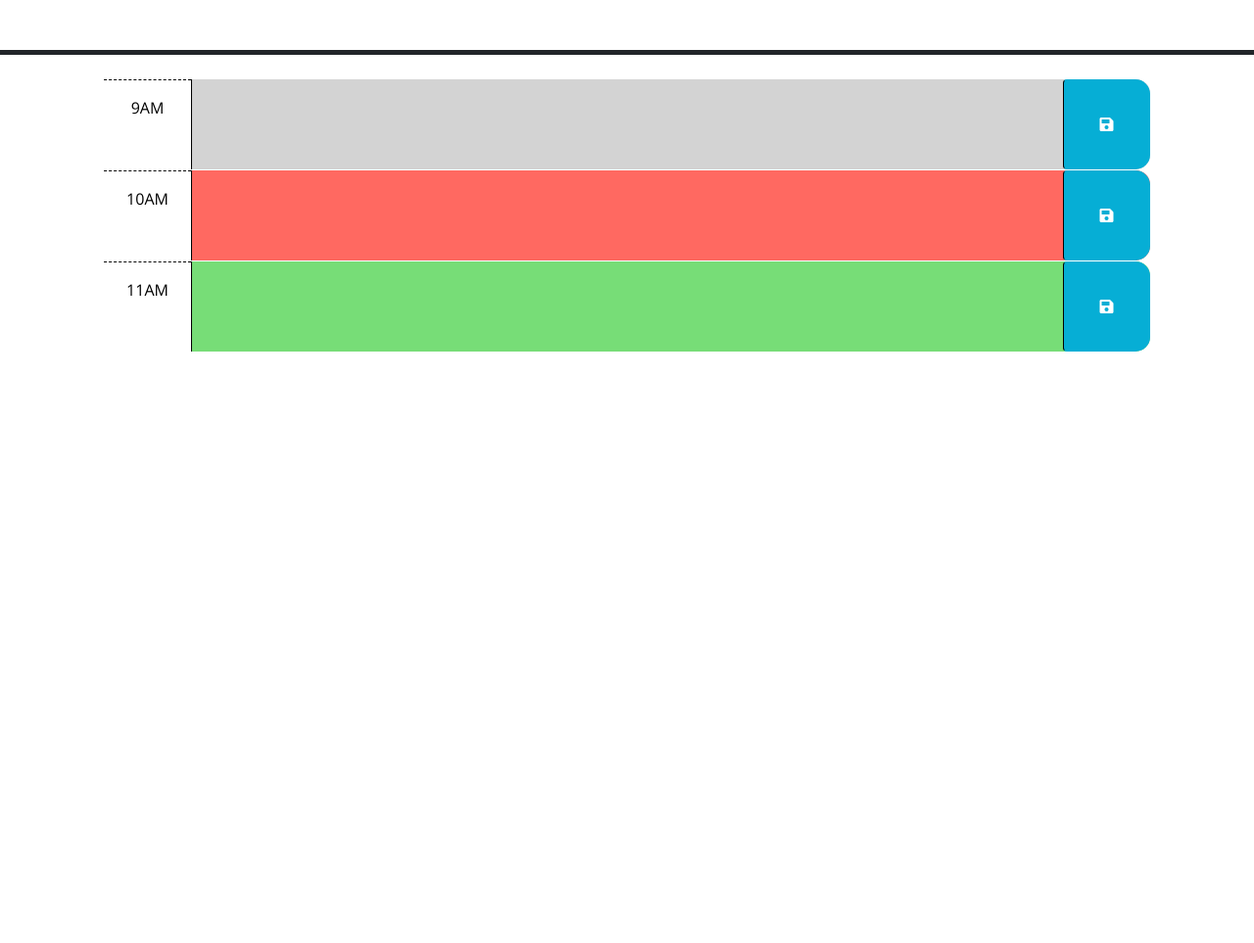
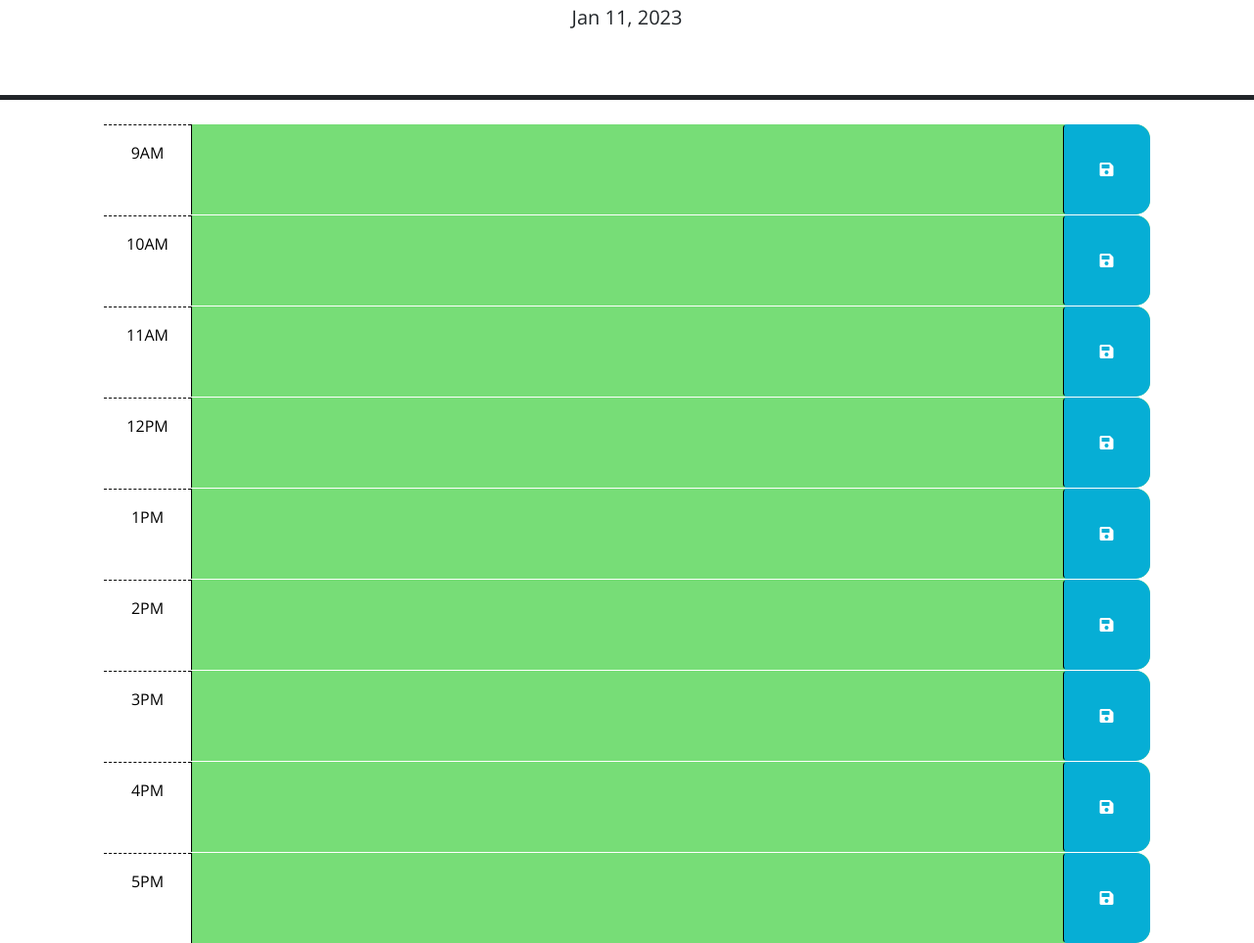
Before and after one commit to p0ptartz/Work-Day-Scheduler-HW05, a plain HTML site: page index.html in a window 1280 px wide. Shown: the part 176-1139 px from the top of the page at 98% size. Before the commit the page ends 800 px from the top, so only its background shows below. Drawn offline with nearby package versions, Linux system fonts and the light colour scheme.

Commit message:
update JS

```diff
--- a/index.html
+++ b/index.html
@@ -1,23 +1,14 @@
 <!DOCTYPE html>
 <html lang="en">
+
 <head>
   <meta charset="UTF-8" />
   <meta name="viewport" content="width=device-width, initial-scale=1.0" />
   <meta http-equiv="X-UA-Compatible" content="ie=edge" />
-    <link
-      rel="stylesheet"
-      href="https://cdn.jsdelivr.net/npm/bootstrap@5.1.3/dist/css/bootstrap.min.css"
-    />
-    <link
-      rel="stylesheet"
-      href="https://use.fontawesome.com/releases/v5.8.1/css/all.css"
-      integrity="sha384-50oBUHEmvpQ+1lW4y57PTFmhCaXp0ML5d60M1M7uH2+nqUivzIebhndOJK28anvf"
-      crossorigin="anonymous"
-    />
-    <link
-      href="https://fonts.googleapis.com/css?family=Open+Sans&display=swap"
-      rel="stylesheet"
-    />
+  <link rel="stylesheet" href="https://cdn.jsdelivr.net/npm/bootstrap@5.1.3/dist/css/bootstrap.min.css" />
+  <link rel="stylesheet" href="https://use.fontawesome.com/releases/v5.8.1/css/all.css"
+    integrity="sha384-50oBUHEmvpQ+1lW4y57PTFmhCaXp0ML5d60M1M7uH2+nqUivzIebhndOJK28anvf" crossorigin="anonymous" />
+  <link href="https://fonts.googleapis.com/css?family=Open+Sans&display=swap" rel="stylesheet" />
   <link rel="stylesheet" href="style.css" />
   <title>Work Day Scheduler</title>
 </head>
@@ -26,7 +17,7 @@
   <header class="p-5 mb-4 border-5 border-bottom border-dark text-center">
     <h1 class="display-3">Work Day Scheduler</h1>
     <p class="lead">A simple calendar app for scheduling your work day</p>
-      <p id="currentDay" class="lead"></p>
+    <p id="currentDay" class="lead">PLACEHOLDER</p>
   </header>
   <div class="container-lg px-5">
     <!-- Use class for "past", "present", and "future" to apply styles to the
@@ -66,13 +57,56 @@
       </button>
     </div>
 
+    <div id="hour-12" class="row time-block future">
+      <div class="col-2 col-md-1 hour text-center py-3">12PM</div>
+      <textarea class="col-8 col-md-10 description" rows="3"> </textarea>
+      <button class="btn saveBtn col-2 col-md-1" aria-label="save">
+        <i class="fas fa-save" aria-hidden="true"></i>
+      </button>
+    </div>
+    <div id="hour-13" class="row time-block future">
+      <div class="col-2 col-md-1 hour text-center py-3">1PM</div>
+      <textarea class="col-8 col-md-10 description" rows="3"> </textarea>
+      <button class="btn saveBtn col-2 col-md-1" aria-label="save">
+        <i class="fas fa-save" aria-hidden="true"></i>
+      </button>
+    </div>
+    <div id="hour-14" class="row time-block future">
+      <div class="col-2 col-md-1 hour text-center py-3">2PM</div>
+      <textarea class="col-8 col-md-10 description" rows="3"> </textarea>
+      <button class="btn saveBtn col-2 col-md-1" aria-label="save">
+        <i class="fas fa-save" aria-hidden="true"></i>
+      </button>
+    </div>
+    <div id="hour-15" class="row time-block future">
+      <div class="col-2 col-md-1 hour text-center py-3">3PM</div>
+      <textarea class="col-8 col-md-10 description" rows="3"> </textarea>
+      <button class="btn saveBtn col-2 col-md-1" aria-label="save">
+        <i class="fas fa-save" aria-hidden="true"></i>
+      </button>
+    </div>
+    <div id="hour-16" class="row time-block future">
+      <div class="col-2 col-md-1 hour text-center py-3">4PM</div>
+      <textarea class="col-8 col-md-10 description" rows="3"> </textarea>
+      <button class="btn saveBtn col-2 col-md-1" aria-label="save">
+        <i class="fas fa-save" aria-hidden="true"></i>
+      </button>
+    </div>
+    <div id="hour-17" class="row time-block future">
+      <div class="col-2 col-md-1 hour text-center py-3">5PM</div>
+      <textarea class="col-8 col-md-10 description" rows="3"> </textarea>
+      <button class="btn saveBtn col-2 col-md-1" aria-label="save">
+        <i class="fas fa-save" aria-hidden="true"></i>
+      </button>
+    </div>
+
+
+
     <script src="https://code.jquery.com/jquery-3.4.1.min.js"></script>
-    <script
-      src="https://cdn.jsdelivr.net/npm/dayjs@1.11.3/dayjs.min.js"
-      integrity="sha256-iu/zLUB+QgISXBLCW/mcDi/rnf4m4uEDO0wauy76x7U="
-      crossorigin="anonymous"
-    ></script>
+    <script src="https://cdn.jsdelivr.net/npm/dayjs@1.11.3/dayjs.min.js"
+      integrity="sha256-iu/zLUB+QgISXBLCW/mcDi/rnf4m4uEDO0wauy76x7U=" crossorigin="anonymous"></script>
 
     <script src="script.js"></script>
 </body>
+
 </html>
--- a/script.js
+++ b/script.js
@@ -1,7 +1,46 @@
-// Wrap all code that interacts with the DOM in a call to jQuery to ensure that
-// the code isn't run until the browser has finished rendering all the elements
-// in the html.
+
 $(function () {
+
+  var today = dayjs()
+  $("#currentDay").text(today.format("MMM D, YYYY"))
+});
+
+
+
+function changeColor() {
+
+  // get the current hour
+  var hour = dayjs().hour();
+  console.log(hour)
+
+  // for each function to grab which timeblock were on
+  $(".time-block").each(function() {
+
+    // var time gets current timeblock element, attr id grabs which time block id, split removes the hour- from the id
+    var time = $(this).attr('id').split('-')[1];
+
+    // changes classes which will change bg color based on what the current hour is in relation to the timeblock elements
+    if (hour < time) {
+      $(this).removeClass("past present").addClass("future");
+    } else if (hour > time) {
+      $(this).removeClass("future present").addClass("past");
+    } else {
+      $(this).removeClass("past future").addClass("present");
+    }
+  });
+}
+
+  changeColor()
+
+
+
+
+
+  // TODO: Add code to get any user input that was saved in localStorage and set
+  // the values of the corresponding textarea elements. HINT: How can the id
+  // attribute of each time-block be used to do this?
+  //
+
 // TODO: Add a listener for click events on the save button. This code should
 // use the id in the containing time-block as a key to save the user input in
 // local storage. HINT: What does `this` reference in the click listener
@@ -9,15 +48,13 @@ $(function () {
 // time-block containing the button that was clicked? How might the id be
 // useful when saving the description in local storage?
 //
+
+
 // TODO: Add code to apply the past, present, or future class to each time
 // block by comparing the id to the current hour. HINTS: How can the id
 // attribute of each time-block be used to conditionally add or remove the
 // past, present, and future classes? How can Day.js be used to get the
 // current hour in 24-hour time?
 //
-  // TODO: Add code to get any user input that was saved in localStorage and set
-  // the values of the corresponding textarea elements. HINT: How can the id
-  // attribute of each time-block be used to do this?
-  //
+
   // TODO: Add code to display the current date in the header of the page.
-});
```
Lines whose indentation alone changed are shown as unchanged.
